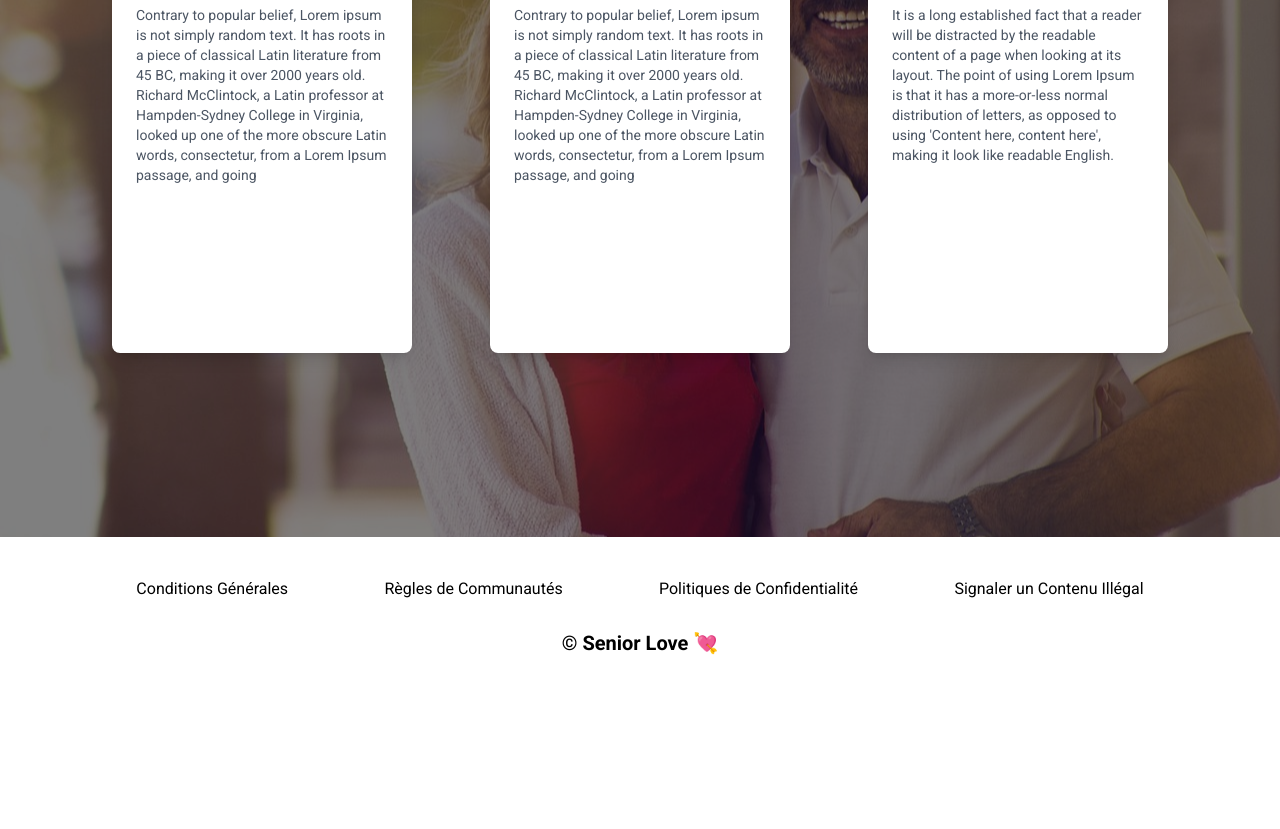
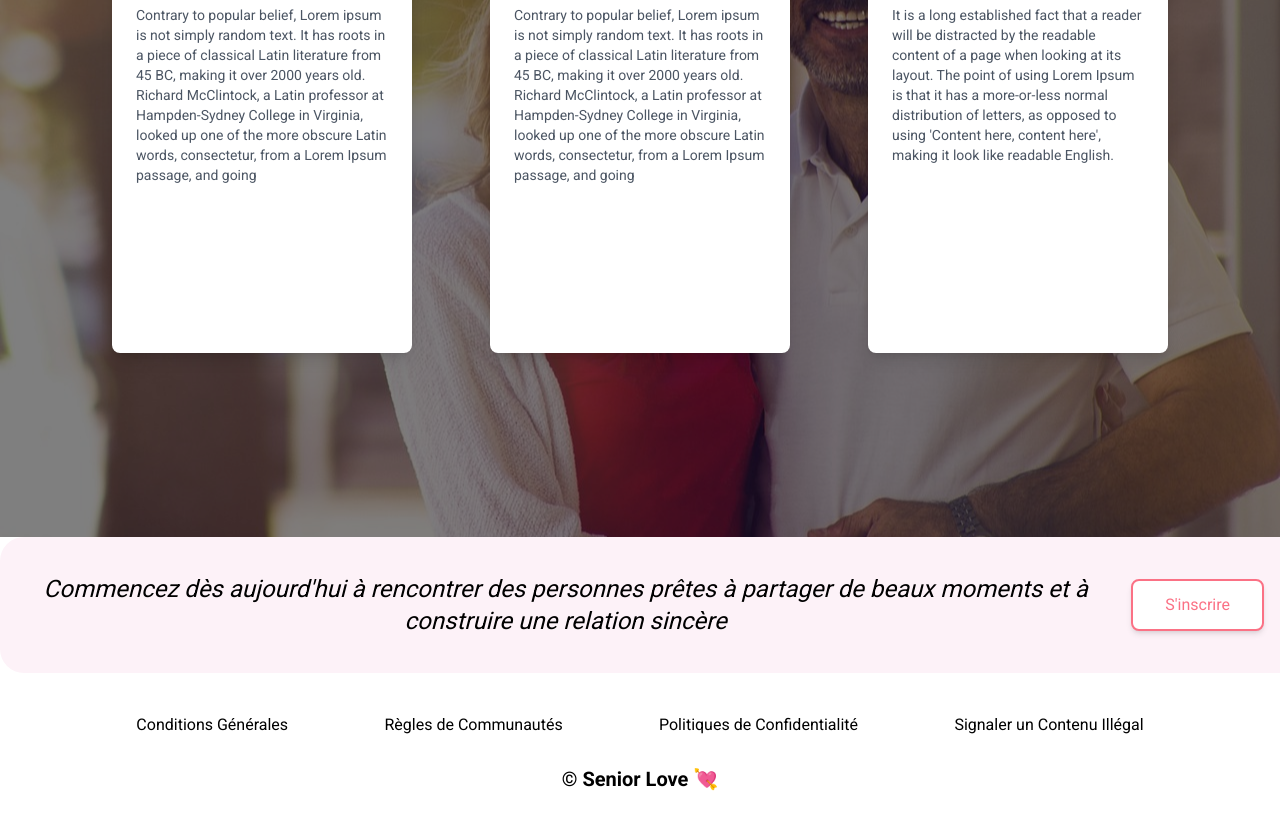
Before and after one commit to sll0yd/seniorlove-front, a React (Vite) app: page / in a window 1280 px wide. Shown: the part 3026-3855 px from the top of the page. Before the commit the page ends 3723 px from the top, so only its background shows below. Built offline with nearby package versions, Linux system fonts and the light colour scheme.

Commit message:
feat: adding style on  footerbanner components

```diff
--- a/src/App.tsx
+++ b/src/App.tsx
@@ -6,7 +6,7 @@ import DiscoverSeniorLove from './components/DiscoverSeniorLove';
 import EventsForYou from './components/EventsForYou';
 import Testimony from './components/Testimony';
 import CategoriesForYou from './components/CategoriesForYou';
-
+import FooterBanner from './components/FooterBanner';
 
 function App() {
   return (
@@ -14,9 +14,10 @@ function App() {
       <Nav />
       <Header />
       <DiscoverSeniorLove />
-			<EventsForYou />
-			<CategoriesForYou />
-			<Testimony />
+      <EventsForYou />
+      <CategoriesForYou />
+      <Testimony />
+      <FooterBanner />
       <Footer />
     </div>
   );
--- a/src/components/FooterBanner.tsx
+++ b/src/components/FooterBanner.tsx
@@ -0,0 +1,18 @@
+function FooterBanner() {
+  return (
+    <>
+      <div className=" bg-pink-50 h-full left-[calc(50%-200px)] right-0 rounded-l-3xl">
+        <div className="flex items-center justify-between px-4 py-9">
+          <p className="text-center text-2xl flex-1 italic mr-4 ">
+            Commencez dès aujourd'hui à rencontrer des personnes prêtes à
+            partager de beaux moments et à construire une relation sincère
+          </p>
+          <button className="px-8 py-3 bg-white border-2 border-rose-400 text-rose-400 rounded-lg shadow-md hover:bg-rose-400 hover:text-white transition-colors duration-300">
+            S'inscrire
+          </button>
+        </div>
+      </div>
+    </>
+  );
+}
+export default FooterBanner;
```
Also changed, not shown: src/components/EventsForYou.tsx (+9 -4 lines).
